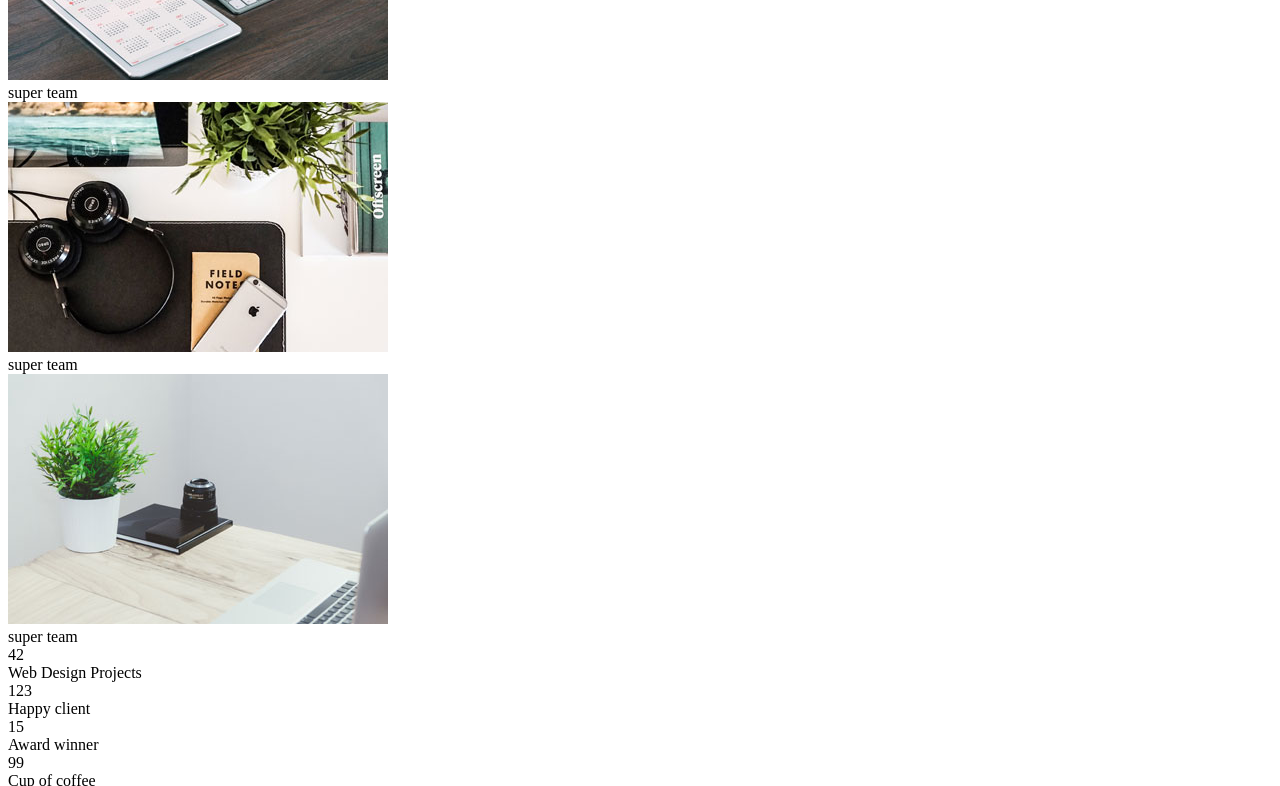
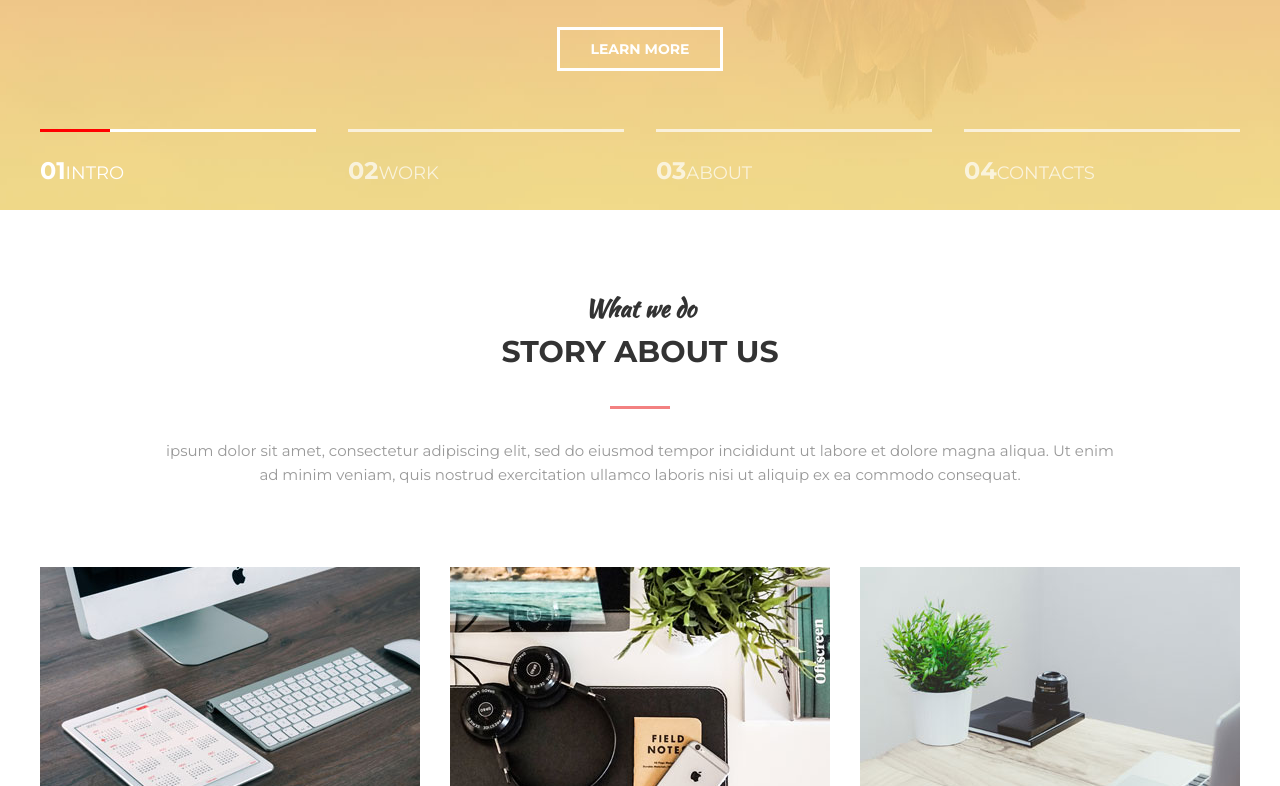
Before and after one commit to Lily-V/MoGo, a plain HTML site: page index.html in a window 1280 px wide. Shown: the part 590-1376 px from the top of the page. Drawn offline with Linux system fonts and the light colour scheme.

Commit message:
initial commit

```diff
--- a/index.html
+++ b/index.html
@@ -5,7 +5,7 @@
     <meta charset="UTF-8">
     <meta name="viewport" content="width=device-width, initial-scale=1">
     <link href="https://fonts.googleapis.com/css?family=Kaushan+Script|Montserrat:300i,400,700&amp;subset=cyrillic-ext" rel="stylesheet">
-    <link rel="stylesheet" href="Stylemogo.css">
+    <link rel="stylesheet" href="style.css">
     <script src="https://kit.fontawesome.com/28efd08917.js" crossorigin="anonymous"></script>
 
     <title>MoGo</title>
```
